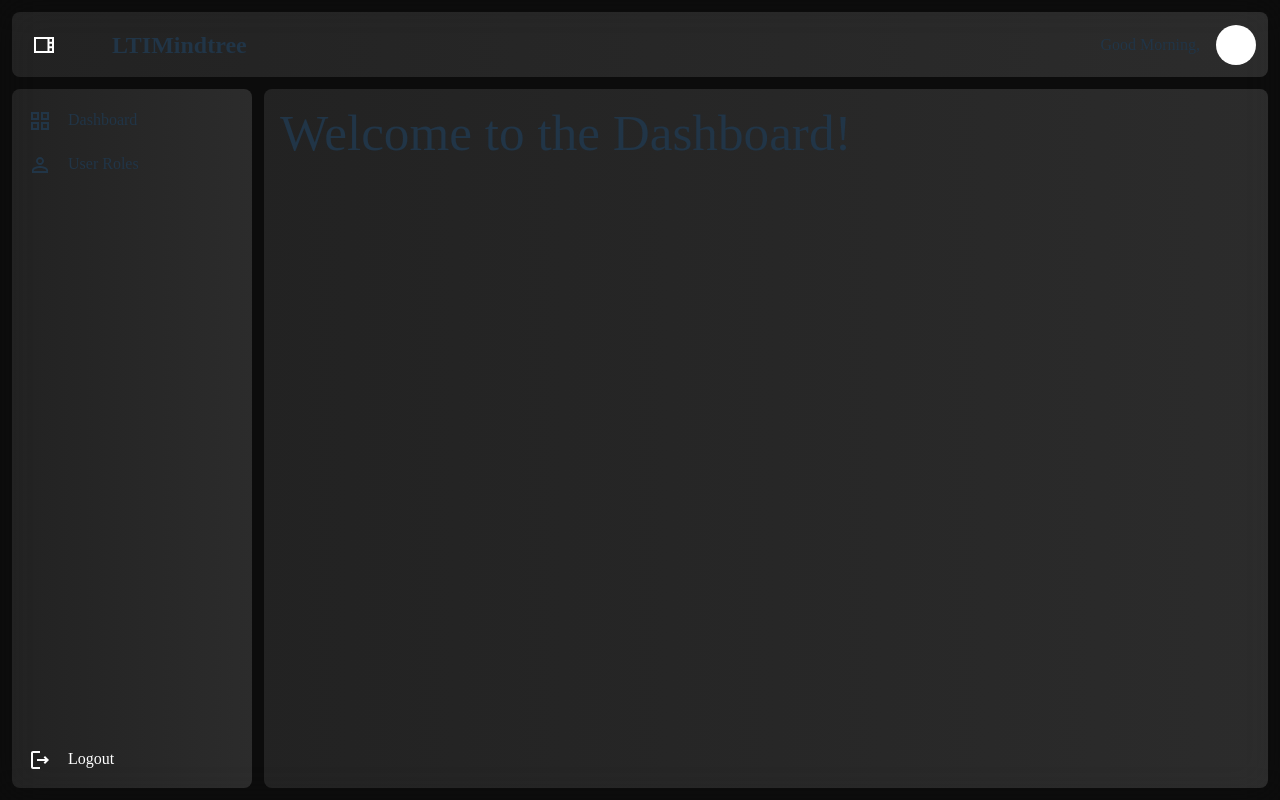
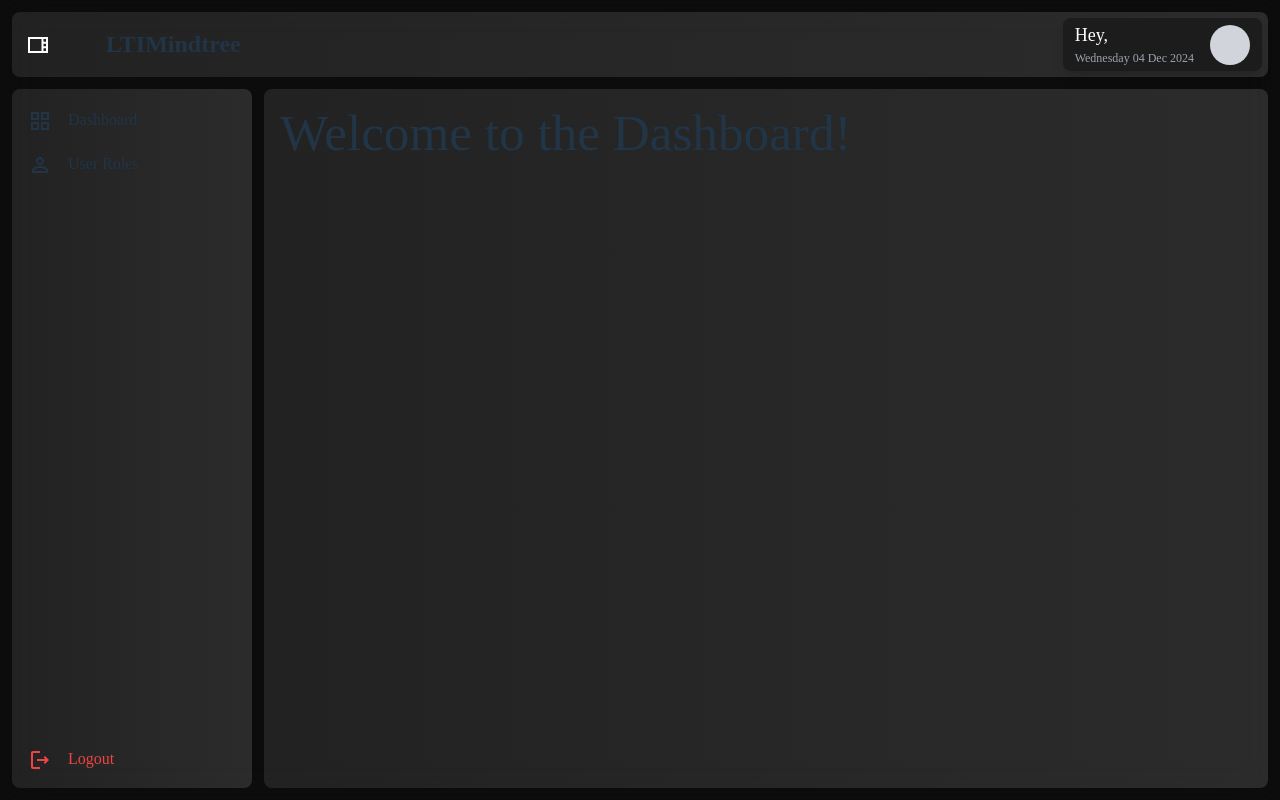
Before and after one commit to faisalaziz19/Banking-Dashboard, a React (Vite) app: page /dashboard in a window 1280 px wide. Built offline with nearby package versions, Linux system fonts and the light colour scheme; sample sign-in values are in the browser's storage; a web font is replaced by a local one.

Commit message:
styled the profile component in top bar + current date time

```diff
--- a/src/components/Dashboard.jsx
+++ b/src/components/Dashboard.jsx
@@ -9,12 +9,18 @@ import LogoutOutlinedIcon from "@mui/icons-material/LogoutOutlined";
 const Dashboard = () => {
   const { user, logout } = useAuth();
   const [isSidebarCollapsed, setIsSidebarCollapsed] = useState(false);
+  const currentDate = new Date().toLocaleDateString("en-GB", {
+    weekday: "long",
+    day: "2-digit",
+    month: "short",
+    year: "numeric",
+  });
 
   return (
     <div className="h-screen w-screen font-[Akshar] bg-[#0C0C0C]">
       <div className="h-full w-full flex flex-col backdrop-blur-[20px] p-3">
         {/* Top Bar */}
-        <div className="flex justify-between items-center inset-0 bg-gradient-to-r from-[rgba(126,126,126,0.2)] to-[rgba(173,173,173,0.2)] backdrop-blur-[20px] p-3 mb-3 rounded-lg">
+        <div className="flex justify-between items-center inset-0 bg-gradient-to-r from-[rgba(126,126,126,0.2)] to-[rgba(173,173,173,0.2)] backdrop-blur-[20px] p-[6px] mb-3 rounded-lg">
           <div className="flex items-center">
             <button
               onClick={() => setIsSidebarCollapsed(!isSidebarCollapsed)}
@@ -26,9 +32,16 @@ const Dashboard = () => {
             </button>
             <h1 className="text-2xl mr-16 font-semibold">LTIMindtree</h1>
           </div>
-          <div className="flex items-center">
-            <span className="mr-4">Good Morning, {user?.fullName}</span>
-            <div className="w-10 h-10 rounded-full bg-white text-blue-600 flex items-center justify-center font-bold">
+          <div className="flex items-center cursor-pointer bg-[#1C1C1C] text-white px-3 py-1 rounded-lg shadow-lg">
+            <div className="flex flex-col">
+              <span className="text-[18px] font-normal">
+                Hey, {user?.fullName}
+              </span>
+              <span className="text-[12px] font-extralight text-gray-400">
+                {currentDate}
+              </span>
+            </div>
+            <div className="ml-4 w-10 h-10 rounded-full bg-gray-300 flex items-center justify-center font-semibold text-purple-600 text-2xl">
               {user?.fullName?.[0]}
             </div>
           </div>
@@ -71,7 +84,7 @@ const Dashboard = () => {
               <div className="mt-auto">
                 <div
                   onClick={logout}
-                  className="cursor-pointer text-white hover:text-red-400 font-extralight"
+                  className="cursor-pointer text-red-500 hover:text-red-400 font-extralight"
                 >
                   <i className="text-lg pr-3">
                     <LogoutOutlinedIcon />
```
Also changed, not shown: 1 other file (tests, documents, lock files or other folders).
